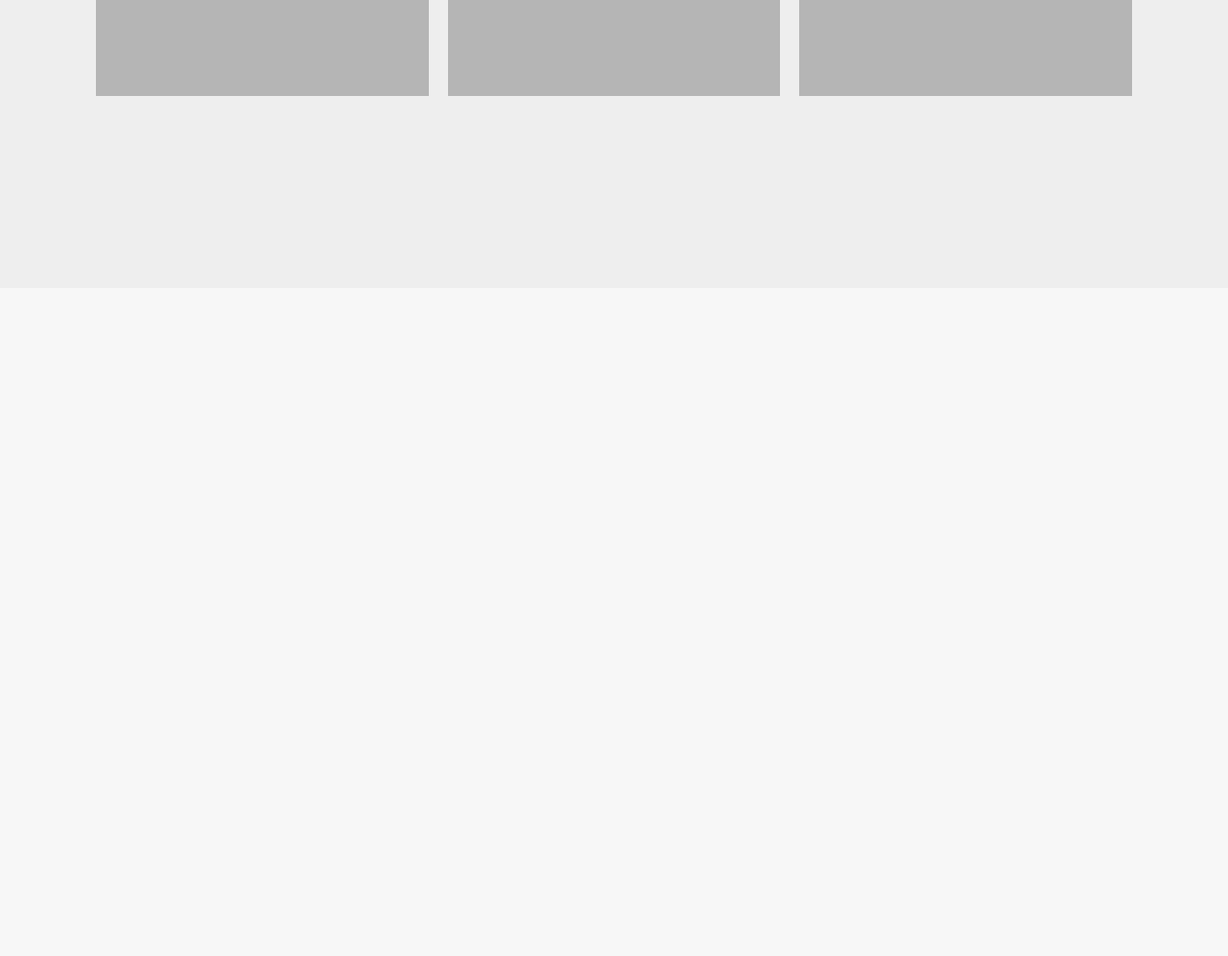
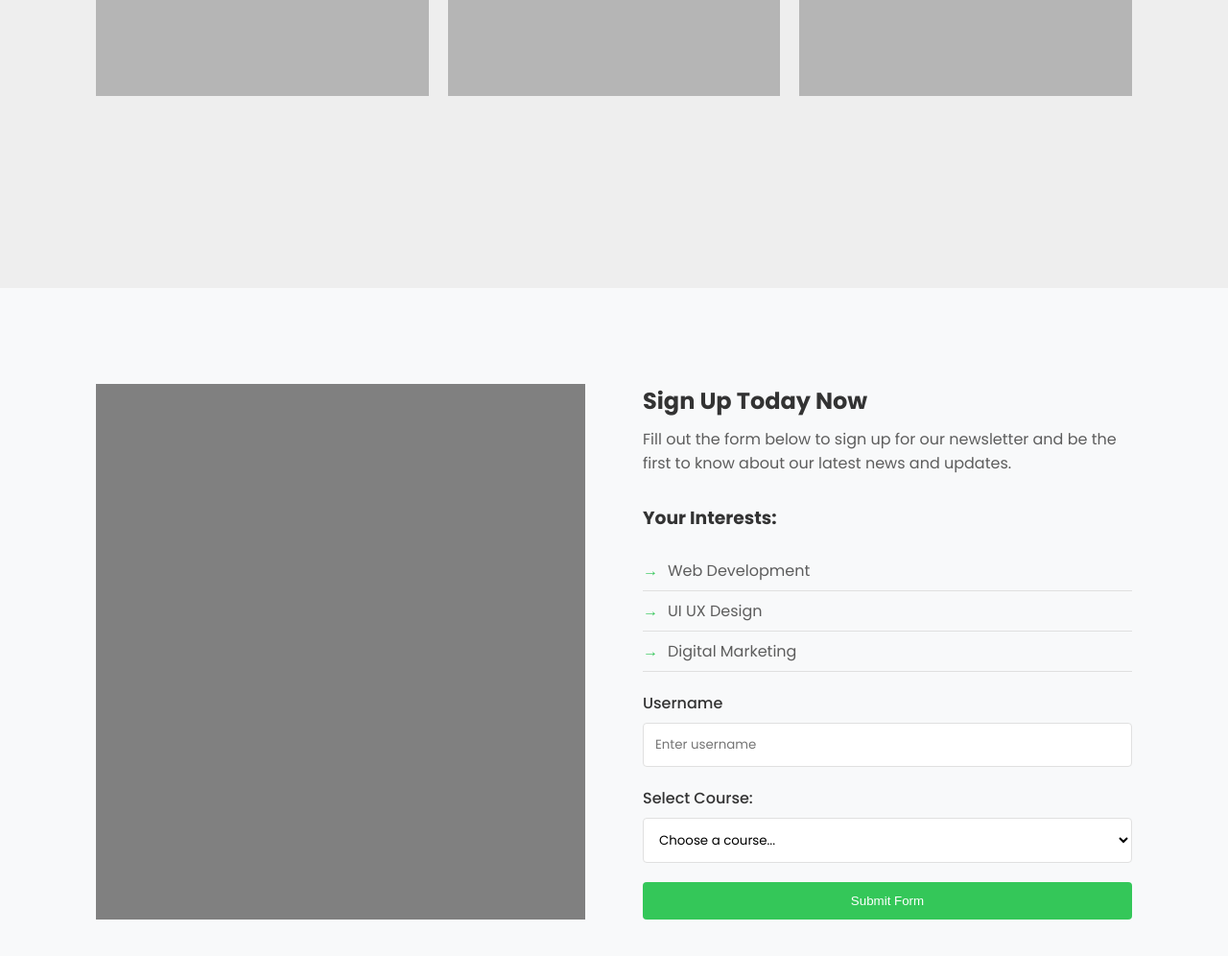
Before and after one commit to tiagosousa10/master-css, a plain HTML site: page app1/index.html in a window 1280 px wide. Shown: the part 2696-3692 px from the top of the page at 96% size. Before the commit the page ends 2996 px from the top, so only its background shows below. Drawn offline with Linux system fonts and the light colour scheme.

Commit message:
form elements

```diff
--- a/app1/index.html
+++ b/app1/index.html
@@ -97,5 +97,52 @@
         <div class="programs__card"></div>
       </div>
     </section>
+
+    <!-- 6. HTML Elements and Images - Form section -->
+    <section class="element">
+      <div class="element__left">
+        <div class="element__placeholder"></div>
+      </div>
+      <div class="element__right">
+        <h2>Sign Up Today Now</h2>
+        <p class="element__subtitle">
+          Fill out the form below to sign up for our newsletter and be the first
+          to know about our latest news and updates.
+        </p>
+        <form
+          class="element__form"
+          action="#
+        "
+        >
+          <h3>Your Interests:</h3>
+          <ul class="element__list">
+            <li class="element__list-item">Web Development</li>
+            <li class="element__list-item">UI UX Design</li>
+            <li class="element__list-item">Digital Marketing</li>
+          </ul>
+
+          <div class="element__form-group">
+            <label for="username">Username</label>
+            <input
+              type="text"
+              name=""
+              id="username"
+              placeholder="Enter username"
+            />
+          </div>
+          <div class="element__form-group">
+            <label for="course">Select Course:</label>
+            <select name="" id="course">
+              <option value="">Choose a course...</option>
+              <option value="">HTML and CSS</option>
+              <option value="">JavaScript</option>
+              <option value="">React</option>
+            </select>
+          </div>
+
+          <button type="submit" class="element__button">Submit Form</button>
+        </form>
+      </div>
+    </section>
   </body>
 </html>
--- a/app1/styles.css
+++ b/app1/styles.css
@@ -159,6 +159,107 @@ button {
 /* 6. HTML Elements & Images - Form Section */
 /* ================================ */
 
+.element {
+  display: flex;
+  justify-content: space-between;
+  padding: 100px;
+  gap: 60px;
+  background-color: #f8f9fa;
+}
+
+.element__left {
+  flex: 1;
+}
+
+.element__right {
+  flex: 1;
+}
+
+.element__subtitle {
+  color: #5d5d5d;
+  margin-top: 10px;
+  margin-bottom: 30px;
+}
+
+.element__form {
+  display: flex;
+  flex-direction: column;
+  gap: 20px;
+}
+
+.element__placeholder {
+  background-color: grey;
+  width: 100%;
+  height: 100%;
+}
+
+.element__list {
+  list-style-type: none;
+  padding-left: 0;
+}
+
+.element__list-item {
+  padding: 8px 0;
+  border-bottom: 1px solid #e0e0e0;
+  color: #5d5d5d;
+}
+
+.element__list-item:before {
+  content: "→";
+  margin-right: 10px;
+  color: #34c759;
+}
+
+.element__form-group {
+  display: flex;
+  flex-direction: column;
+  gap: 8px;
+}
+
+.element__form-group label {
+  color: #333;
+  font-weight: 500;
+}
+
+.element__form-group input,
+.element__form-group select {
+  padding: 12px;
+  border: 1px solid #e0e0e0;
+  border-radius: 4px;
+  font-family: inherit;
+}
+
+.element__form-group input:focus,
+.element__form-group select:focus {
+  outline: none;
+  border-color: #34c759;
+  box-shadow: 0 0 0 2px rgba(52, 199, 89, 0.2);
+}
+
+.element__form-group select {
+  cursor: pointer;
+  background-color: white;
+}
+
+.element__form-group option {
+  padding: 8px;
+}
+
+.element__button {
+  background-color: #34c759;
+  color: white;
+  padding: 12px 24px;
+  border: none;
+  border-radius: 4px;
+  cursor: pointer;
+  font-weight: 500;
+  transition: background-color 0.2s;
+}
+
+.element__button:hover {
+  background-color: #2db14e;
+}
+
 /* ================================ */
 /* 8. Images and Final Styling */
 /* ================================ */
```
